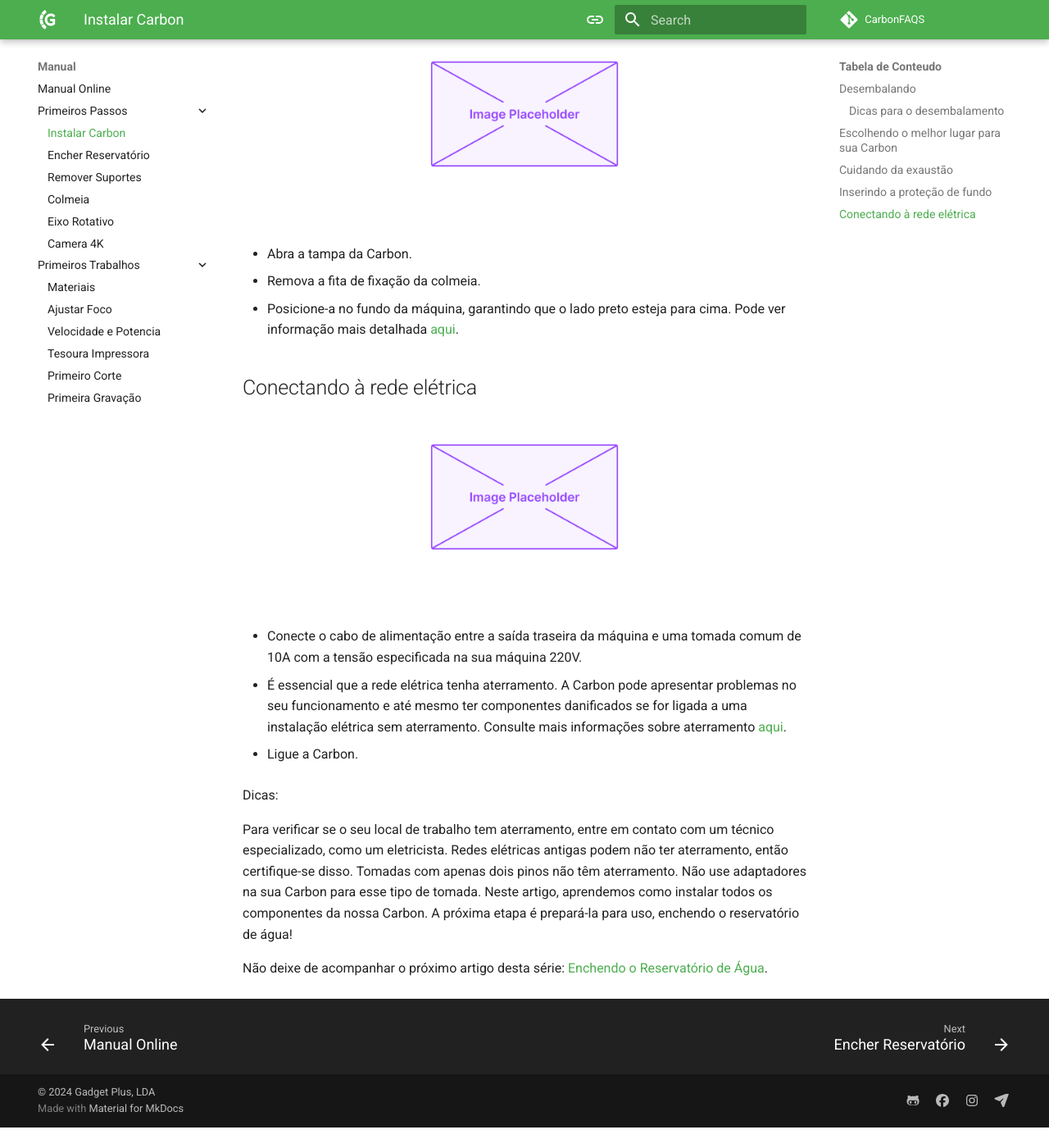
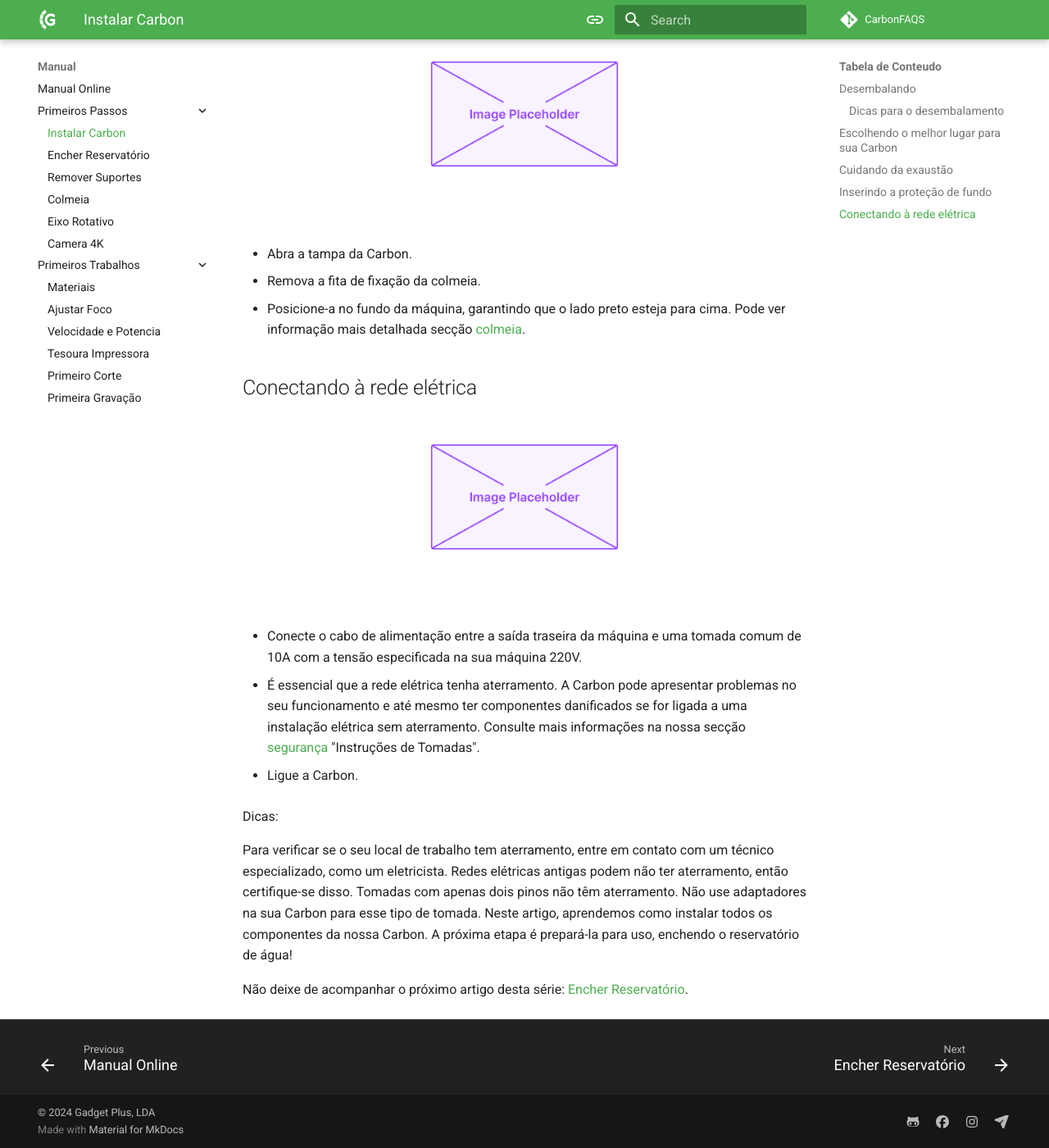
Before and after one commit to GadgetPlusKDB/Carbon-FAQS, an MkDocs documentation site: the page built from docs/manual/primeiros-passos/instalar-carbon.md, in a window 1280 px wide and 1400 px high, scrolled down 3193 px. Shown: the whole window at 82% size. Built offline with MkDocs 1.6.1 and Material for MkDocs 9.7.7, drawn with Linux system fonts in a browser that asks for light colours; comment, search, counter and statistics services are not loaded; before the commit the page ends 4568 px from its top, so only the background shows below that; some of the changed text lies outside the part shown.

Commit message:
$Update Paginas Primeiros Passos

```diff
--- a/docs/manual/primeiros-passos/instalar-carbon.md
+++ b/docs/manual/primeiros-passos/instalar-carbon.md
@@ -93,9 +93,9 @@
 
 * Abra a tampa da Carbon.
 * Remova a fita de fixação da colmeia.
-* Posicione-a no fundo da máquina, garantindo que o lado preto esteja para cima. Pode ver informação mais detalhada [aqui].
+* Posicione-a no fundo da máquina, garantindo que o lado preto esteja para cima. Pode ver informação mais detalhada secção [colmeia].
 
-[aqui]: https://gadgetpluskdb.github.io/Carbon-FAQS/manual/primeiros-passos/colmeia/
+[colmeia]: https://gadgetpluskdb.github.io/Carbon-FAQS/manual/primeiros-passos/colmeia/
 
 ## Conectando à rede elétrica
 
@@ -107,9 +107,9 @@
 </figure>
 
 * Conecte o cabo de alimentação entre a saída traseira da máquina e uma tomada comum de 10A com a tensão especificada na sua máquina 220V.
-* É essencial que a rede elétrica tenha aterramento. A Carbon pode apresentar problemas no seu funcionamento e até mesmo ter componentes danificados se for ligada a uma instalação elétrica sem aterramento. Consulte mais informações sobre aterramento [aqui].
+* É essencial que a rede elétrica tenha aterramento. A Carbon pode apresentar problemas no seu funcionamento e até mesmo ter componentes danificados se for ligada a uma instalação elétrica sem aterramento. Consulte mais informações na nossa secção [segurança] "Instruções de Tomadas".
 
-[aqui]: https://gadgetpluskdb.github.io/Carbon-FAQS/seguran%C3%A7a/aterramento-tomadas/
+[segurança]: https://gadgetpluskdb.github.io/Carbon-FAQS/seguran%C3%A7a/aterramento-tomadas/
 
 * Ligue a Carbon.
 
@@ -120,6 +120,6 @@
 Tomadas com apenas dois pinos não têm aterramento. Não use adaptadores na sua Carbon para esse tipo de tomada.
 Neste artigo, aprendemos como instalar todos os componentes da nossa Carbon. A próxima etapa é prepará-la para uso, enchendo o reservatório de água!
 
-Não deixe de acompanhar o próximo artigo desta série: [Enchendo o Reservatório de Água].
+Não deixe de acompanhar o próximo artigo desta série: [Encher Reservatório].
 
-[Enchendo o Reservatório de Água]: https://gadgetpluskdb.github.io/Carbon-FAQS/manual/primeiros-passos/encher-reservat%C3%B3rio/
+[Encher Reservatório]: https://gadgetpluskdb.github.io/Carbon-FAQS/manual/primeiros-passos/encher-reservat%C3%B3rio/
```
Also changed, not shown: other parts of docs/manual/primeiros-passos/instalar-carbon.md (+1 -1 lines).
